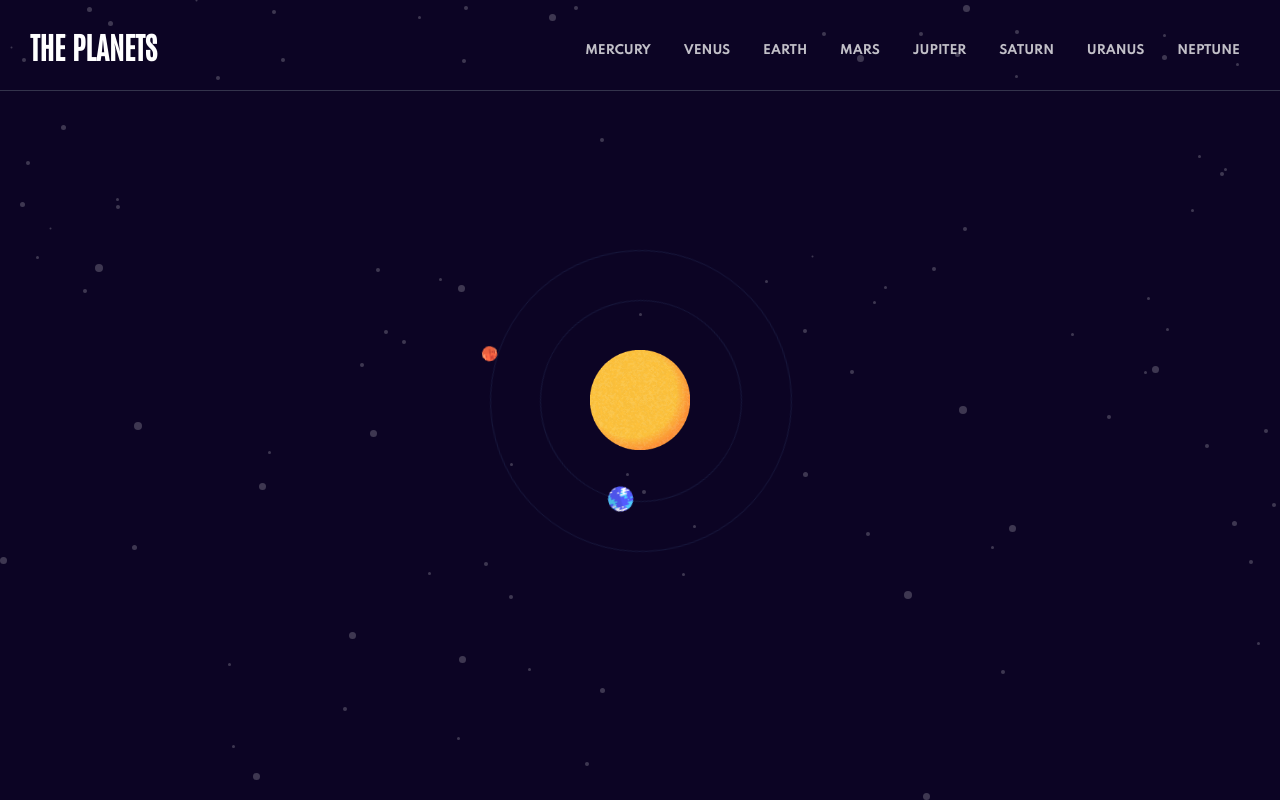
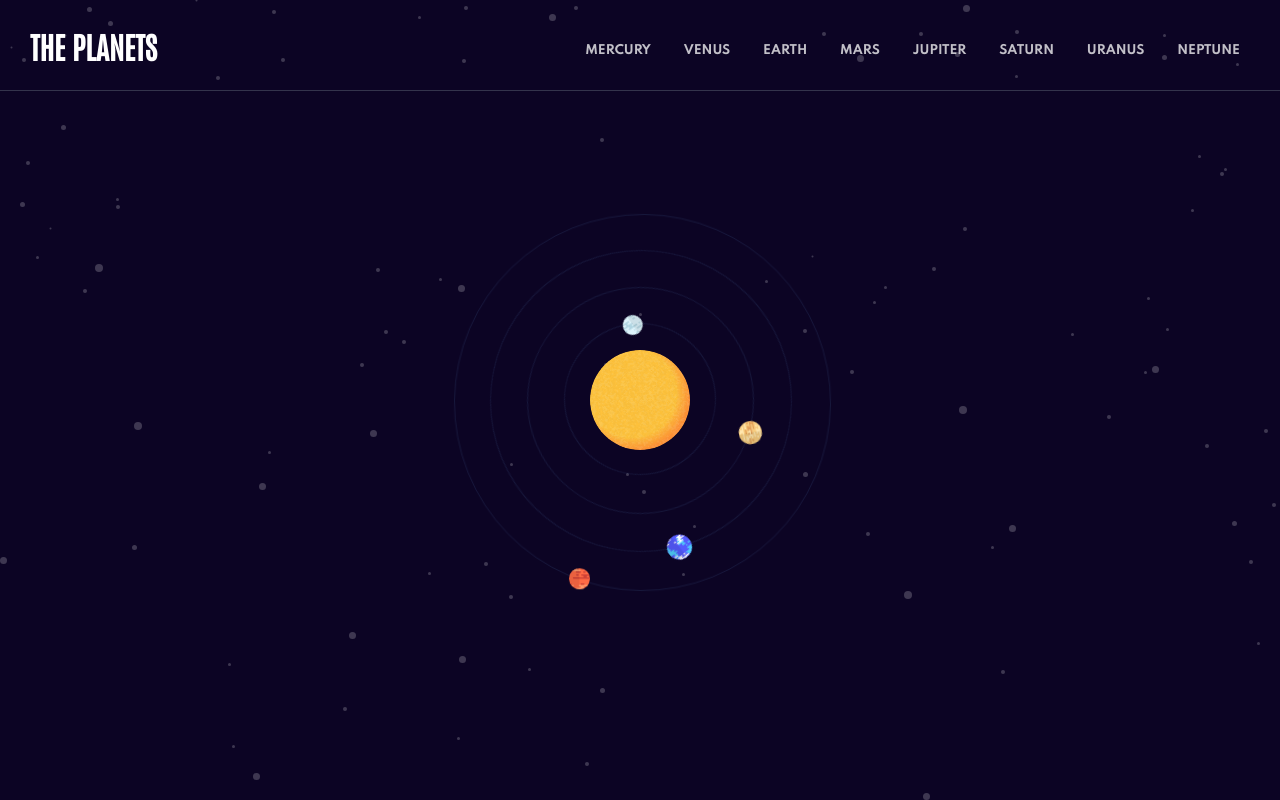
Before and after one commit to asalamgit/Planets-fact, a React (Create React App) app: page / in a window 1280 px wide. Built offline with nearby package versions, Linux system fonts and the light colour scheme.

Commit message:
system solaire en cours , moitie des planete fait

```diff
--- a/src/routes/SolarSystem/SolarSystem.jsx
+++ b/src/routes/SolarSystem/SolarSystem.jsx
@@ -2,21 +2,38 @@ import React from 'react';
 import { Link } from 'react-router-dom';
 import classes from './SolarSystem.module.scss';
 import sun from '../../assets/sun2.png';
+import planetMercury from '../../assets/planet-mercury.svg';
+import planetVenus from '../../assets/planet-venus.svg';
 import planetEarth from '../../assets/planet-earth.svg';
 import planetMars from '../../assets/planet-mars.svg';
+import planetJupiter from '../../assets/planet-jupiter.svg';
+import planetSaturn from '../../assets/planet-saturn.svg';
+import planetUranus from '../../assets/planet-uranus.svg';
+import planetNeptune from '../../assets/planet-neptune.svg';
+import clsx from 'clsx';
 
 const SolarSystem = () => {
 	return (
 		<div className={classes.solarSystem}>
 			<img src={sun} className={classes.sun} alt="sun" />
-			<Link to="/earth">
-				<div className={classes.earthOrbit}>
-          <img src={planetEarth} className={classes.earth} alt="earth" />
+			<Link to="/mercury">
+				<div className={clsx(classes.planetOrbit, classes.mercuryOrbit)}>
+					<img src={planetMercury} className={clsx(classes.planet, classes.mercury)} alt="mercury" />
+				</div>
+			</Link>
+			<Link to="/venus">
+				<div className={clsx(classes.planetOrbit, classes.venusOrbit)}>
+					<img src={planetVenus} className={clsx(classes.planet,classes.venus)} alt="venus" />
+				</div>
+			</Link>
+			 <Link to="/earth">
+				<div className={clsx(classes.planetOrbit, classes.earthOrbit)}>
+          <img src={planetEarth} className={clsx(classes.planet,classes.earth)} alt="earth" />
 				</div>
 			</Link>
 			<Link to="/mars">
-				<div className={classes.marsOrbit}>
-          <img src={planetMars} className={classes.mars} alt="earth" />
+				<div className={clsx(classes.planetOrbit,classes.marsOrbit)}>
+          <img src={planetMars} className={clsx(classes.planet,classes.mars)} alt="mars" />
 				</div>
 			</Link>
 		</div>
--- a/src/routes/SolarSystem/SolarSystem.module.scss
+++ b/src/routes/SolarSystem/SolarSystem.module.scss
@@ -11,66 +11,106 @@
 		top: 50%;
 		margin-left: -50px;
 		margin-top: -50px;
+    border-radius: 100%;
+    // box-shadow: 0 0 50px rgb(95, 66, 66), 0 0 100px #fff, 0 0 150px #fff, 0 0 200px #fff, 0 0 250px #fff;
 	}
 
-	.earth {
-		width: 25px;
-		height: 25px;
+  .planetOrbit {
+    border-radius: 50%;
 		position: absolute;
-		left: 73%;
-		margin-left: -10px;
+    border: 1px solid rgba(102, 166, 229, 0.12);
+    animation-name: rotate-planet;
+    animation-iteration-count: infinite;
+    animation-timing-function: linear;
+
+    .planet {
+      position: absolute;
+      margin-left: -10px;
+    }
+  }
+
+	.mercuryOrbit {
+    width: 150px;
+		height: 150px;
+		left: 50%;
+		top: 50%;
+		margin-left: -76px;
+		margin-top: -77px;
+		z-index: 10;
+		animation-duration: 5s;
+
+		&:hover {
+      border: 1px solid var(--mercuryColor);
+		}
+
+    .mercury {
+      left: 74%;
+      width: 20px;
+      height: 20px;
+    }
 	}
 
-	.mars {
-		width: 15px;
-		height: 15px;
-		position: absolute;
-		left: 73%;
-		margin-left: -7.5px;
+  .venusOrbit {
+    width: 225px;
+		height: 225px;
+		left: 50%;
+		top: 50%;
+		margin-left: -113px;
+		margin-top: -113px;
+		z-index: 9;
+    animation-duration: 7s;
+
+		&:hover {
+      border: 1px solid var(--venusColor);
+		}
+
+    .venus {
+      left: 73.5%;
+      width: 23px;
+      height: 23px;
+    }
 	}
 
 	.earthOrbit {
-		width: 200px;
-		height: 200px;
-		border-radius: 50%;
-		position: absolute;
+		width: 300px;
+		height: 300px;
 		left: 50%;
 		top: 50%;
-		margin-left: -100px;
-		margin-top: -100px;
-		border: 1px solid rgba(102, 166, 229, 0.12);
-		z-index: 10;
-
-		animation-name: rotate-planet;
-		animation-duration: 10s;
-		animation-iteration-count: infinite;
-		animation-timing-function: linear;
+		margin-left: -150px;
+		margin-top: -150px;
+		z-index: 8;
+		animation-duration: 9s;
 
 		&:hover {
 			border: 1px solid var(--earthColor);
 		}
+
+    .earth {
+      left: 70%;
+      width: 25px;
+      height: 25px;
+    }
 	}
 
 	.marsOrbit {
-		width: 300px;
-		height: 300px;
-		border-radius: 50%;
-		position: absolute;
+		width: 375px;
+		height: 375px;
 		left: 50%;
 		top: 50%;
-		margin-left: -150px;
-		margin-top: -150px;
-		border: 1px solid rgba(102, 166, 229, 0.12);
-		z-index: 9;
-
-		animation-name: rotate-planet;
-		animation-duration: 20s;
-		animation-iteration-count: infinite;
-		animation-timing-function: linear;
+		margin-left: -186px;
+		margin-top: -186px;
+		z-index: 7;
+		animation-duration: 11s;
 
 		&:hover {
 			border: 1px solid var(--marsColor);
 		}
+
+    .mars {
+      width: 21px;
+      height: 21px;
+      left: 66%;
+    }
 	}
 
 	@keyframes rotate-planet {
```
